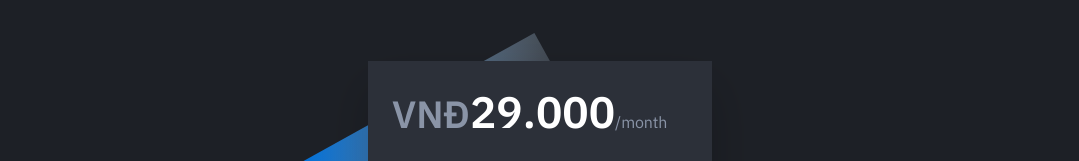
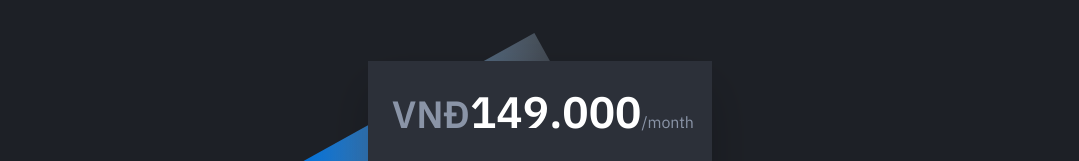
Before and after one commit to tranduykhanh2004/page, a plain HTML site: page index.html in a window 1280 px wide. Shown: the part 1649-1810 px from the top of the page, without its empty margins (100-1179 px from the left). Drawn offline with nearby package versions, Linux system fonts and the light colour scheme.

Commit message:
Update index.html

```diff
--- a/index.html
+++ b/index.html
@@ -129,7 +129,7 @@
                                 <div class="pricing-table-inner is-revealing">
                                     <div class="pricing-table-main">
                                         <div class="pricing-table-header pb-24">
-                                            <div class="pricing-table-price"><span class="pricing-table-price-currency h2">VNĐ</span><span class="pricing-table-price-amount h1">29.000</span><span class="text-xs">/month</span></div>
+                                            <div class="pricing-table-price"><span class="pricing-table-price-currency h2">VNĐ</span><span class="pricing-table-price-amount h1">149.000</span><span class="text-xs">/month</span></div>
                                         </div>
                                         <div class="pricing-table-features-title text-xs pt-24 pb-24">Bạn sẽ nhận được</div>
                                         <ul class="pricing-table-features list-reset text-xs">
```
